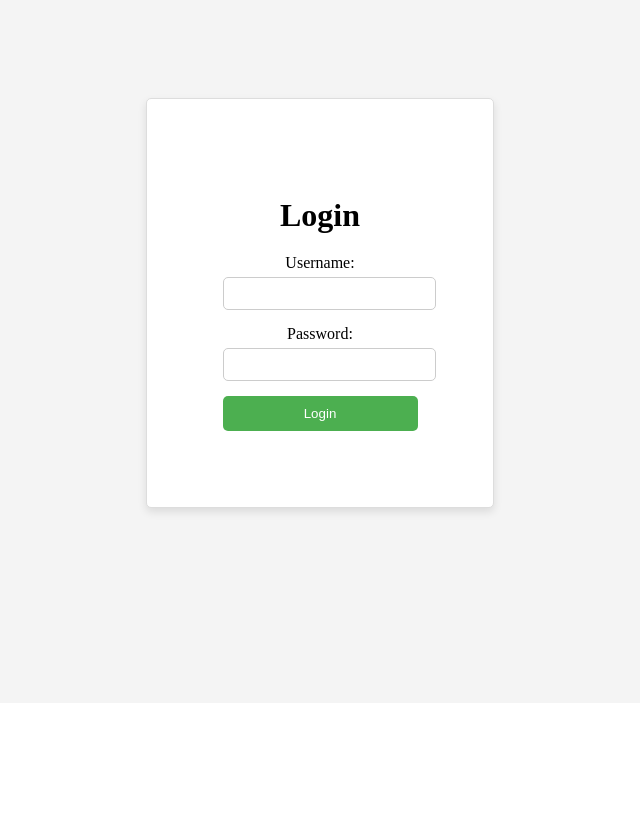
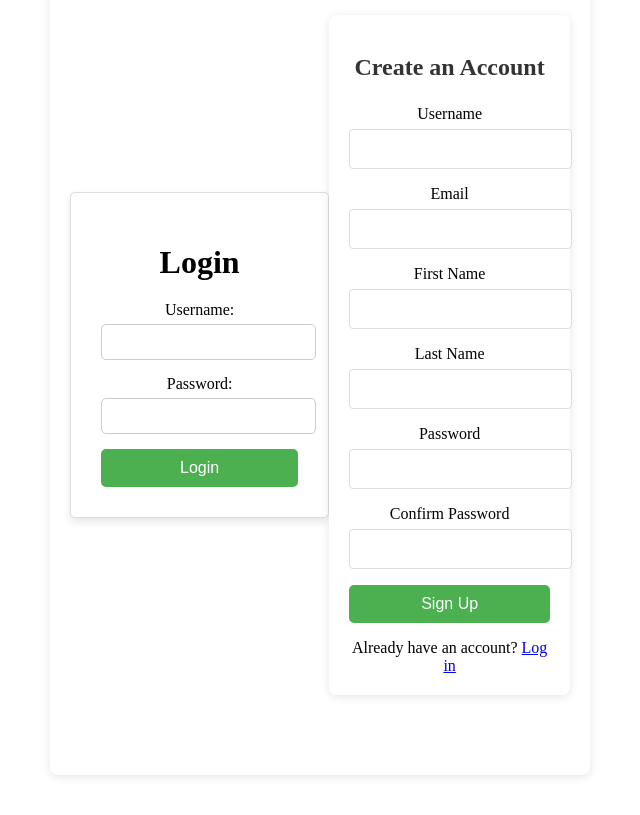
Before and after one commit to subinsolomon/medicalstore, a React (Create React App) app in the folder medicalstore-frontend/: page / in a window 1280 px wide. Shown: the part 105-920 px from the top of the page, without its empty margins (320-960 px from the left). Before the commit the page ends 816 px from the top, so only its background shows below. Built offline with nearby package versions, Linux system fonts and the light colour scheme; no server answers.

Commit message:
Added new registartion page

```diff
--- a/medicalstore-frontend/package.json
+++ b/medicalstore-frontend/package.json
@@ -4,11 +4,13 @@
   "private": true,
   "dependencies": {
     "@reduxjs/toolkit": "^2.6.1",
+    "axios": "^1.8.4",
     "cra-template": "1.2.0",
     "js-cookie": "^3.0.5",
     "react": "^19.0.0",
     "react-dom": "^19.0.0",
     "react-redux": "^9.2.0",
+    "react-router-dom": "^7.5.0",
     "react-scripts": "5.0.1",
     "redux": "^5.0.1"
   },
--- a/medicalstore-frontend/src/components/Login/Login.js
+++ b/medicalstore-frontend/src/components/Login/Login.js
@@ -2,6 +2,7 @@ import React, { useState } from 'react';
 import './Login.css';
 import { useDispatch, useSelector } from 'react-redux';
 import { login } from '../../redux/slices/authSlice';
+import RegistrationForm from '../RegistrationForm/RegistrationForm.js';
 
 const Login = () => {
     const [username, setUsername] = useState('');
@@ -66,6 +67,7 @@ const Login = () => {
                 {message && <p>{message}</p>}
                 {isLoggedIn && <p>You are logged in!</p>}
             </form>
+            <RegistrationForm />
         </div>
     );
 };
--- a/medicalstore-frontend/src/components/RegistrationForm/RegistrationForm.css
+++ b/medicalstore-frontend/src/components/RegistrationForm/RegistrationForm.css
@@ -0,0 +1,67 @@
+/* In your CSS file or styled components */
+.login-container,
+.registration-container {
+  max-width: 500px;
+  margin: 40px auto;
+  padding: 20px;
+  background-color: #fff;
+  border-radius: 8px;
+  box-shadow: 0 2px 10px rgba(0, 0, 0, 0.1);
+}
+
+h2 {
+  text-align: center;
+  margin-bottom: 24px;
+  color: #333;
+}
+
+.form-group {
+  margin-bottom: 16px;
+}
+
+label {
+  display: block;
+  margin-bottom: 6px;
+  font-weight: 500;
+}
+
+input {
+  width: 100%;
+  padding: 10px;
+  border: 1px solid #ddd;
+  border-radius: 4px;
+  font-size: 16px;
+}
+
+button {
+  width: 100%;
+  padding: 12px;
+  background-color: #4285f4;
+  color: white;
+  border: none;
+  border-radius: 4px;
+  font-size: 16px;
+  cursor: pointer;
+  transition: background-color 0.3s;
+}
+
+button:hover {
+  background-color: #3367d6;
+}
+
+button:disabled {
+  background-color: #b8c2cc;
+  cursor: not-allowed;
+}
+
+.error-message {
+  color: #d32f2f;
+  font-size: 14px;
+  margin-top: 4px;
+}
+
+.login-link,
+.register-link {
+  text-align: center;
+  margin-top: 16px;
+}
--- a/medicalstore-frontend/src/components/RegistrationForm/RegistrationForm.js
+++ b/medicalstore-frontend/src/components/RegistrationForm/RegistrationForm.js
@@ -0,0 +1,229 @@
+import React, { useState } from 'react';
+//import { useNavigate } from 'react-router-dom';
+import axios from 'axios';
+import './RegistrationForm.css'
+
+const RegistrationForm = () => {
+//  const navigate = useNavigate();
+  const [formData, setFormData] = useState({
+    username: '',
+    email: '',
+    firstName: '',
+    lastName: '',
+    password: '',
+    confirmPassword: ''
+  });
+  const [errors, setErrors] = useState({});
+  const [isSubmitting, setIsSubmitting] = useState(false);
+
+  const handleChange = (e) => {
+    const { name, value } = e.target;
+    setFormData({
+      ...formData,
+      [name]: value
+    });
+
+    // Clear error when user starts typing again
+    if (errors[name]) {
+      setErrors({
+        ...errors,
+        [name]: null
+      });
+    }
+  };
+
+  const validateForm = () => {
+    const newErrors = {};
+
+    // Username validation
+    if (!formData.username.trim()) {
+      newErrors.username = 'Username is required';
+    }
+
+    // Email validation
+    if (!formData.email.trim()) {
+      newErrors.email = 'Email is required';
+    } else if (!/\S+@\S+\.\S+/.test(formData.email)) {
+      newErrors.email = 'Email is invalid';
+    }
+
+    // Password validation
+    if (!formData.password) {
+      newErrors.password = 'Password is required';
+    } else if (formData.password.length < 6) {
+      newErrors.password = 'Password must be at least 6 characters long';
+    }
+
+    // Confirm password validation
+    if (formData.password !== formData.confirmPassword) {
+      newErrors.confirmPassword = 'Passwords do not match';
+    }
+
+    return newErrors;
+  };
+
+  const checkUsernameAvailability = async (username) => {
+    try {
+      const response = await axios.get(`http://localhost:8080/api/check-username?username=${username}`);
+      return response.data.available;
+    } catch (error) {
+      console.error('Error checking username:', error);
+      return false;
+    }
+  };
+
+  const handleSubmit = async (e) => {
+    e.preventDefault();
+
+    // Form validation
+    const formErrors = validateForm();
+    if (Object.keys(formErrors).length > 0) {
+      setErrors(formErrors);
+      return;
+    }
+
+    setIsSubmitting(true);
+
+    try {
+      // Check username availability
+      const isUsernameAvailable = await checkUsernameAvailability(formData.username);
+      if (!isUsernameAvailable) {
+        setErrors({ ...errors, username: 'Username already taken' });
+        setIsSubmitting(false);
+        return;
+      }
+
+      // Submit registration data
+      const response = await axios.post('http://localhost:8080/api/register', {
+        username: formData.username,
+        password: formData.password,
+        email: formData.email,
+        firstName: formData.firstName,
+        lastName: formData.lastName
+      });
+
+      if (response.data.success) {
+        // Registration successful
+        alert('Registration successful! Please log in.');
+//        navigate('/login'); // Redirect to login page
+      } else {
+        // Registration failed with a known reason
+        setErrors({ general: response.data.message });
+      }
+    } catch (error) {
+      // Handle different types of errors
+      if (error.response && error.response.status === 409) {
+        // Conflict - username or email exists
+        const message = error.response.data.message;
+        if (message.includes('Username')) {
+          setErrors({ ...errors, username: 'Username already exists' });
+        } else if (message.includes('Email')) {
+          setErrors({ ...errors, email: 'Email already exists' });
+        }
+      } else {
+        // Other errors
+        setErrors({ general: 'Registration failed. Please try again later.' });
+        console.error('Registration error:', error);
+      }
+    } finally {
+      setIsSubmitting(false);
+    }
+  };
+
+  return (
+    <div className="registration-container">
+      <h2>Create an Account</h2>
+      <form onSubmit={handleSubmit}>
+        {errors.general && (
+          <div className="error-message">{errors.general}</div>
+        )}
+
+        <div className="form-group">
+          <label htmlFor="username">Username</label>
+          <input
+            type="text"
+            id="username"
+            name="username"
+            value={formData.username}
+            onChange={handleChange}
+            required
+          />
+          {errors.username && <div className="error-message">{errors.username}</div>}
+        </div>
+
+        <div className="form-group">
+          <label htmlFor="email">Email</label>
+          <input
+            type="email"
+            id="email"
+            name="email"
+            value={formData.email}
+            onChange={handleChange}
+            required
+          />
+          {errors.email && <div className="error-message">{errors.email}</div>}
+        </div>
+
+        <div className="form-group">
+          <label htmlFor="firstName">First Name</label>
+          <input
+            type="text"
+            id="firstName"
+            name="firstName"
+            value={formData.firstName}
+            onChange={handleChange}
+          />
+        </div>
+
+        <div className="form-group">
+          <label htmlFor="lastName">Last Name</label>
+          <input
+            type="text"
+            id="lastName"
+            name="lastName"
+            value={formData.lastName}
+            onChange={handleChange}
+          />
+        </div>
+
+        <div className="form-group">
+          <label htmlFor="password">Password</label>
+          <input
+            type="password"
+            id="password"
+            name="password"
+            value={formData.password}
+            onChange={handleChange}
+            required
+          />
+          {errors.password && <div className="error-message">{errors.password}</div>}
+        </div>
+
+        <div className="form-group">
+          <label htmlFor="confirmPassword">Confirm Password</label>
+          <input
+            type="password"
+            id="confirmPassword"
+            name="confirmPassword"
+            value={formData.confirmPassword}
+            onChange={handleChange}
+            required
+          />
+          {errors.confirmPassword && (
+            <div className="error-message">{errors.confirmPassword}</div>
+          )}
+        </div>
+
+        <button type="submit" disabled={isSubmitting}>
+          {isSubmitting ? 'Registering...' : 'Sign Up'}
+        </button>
+      </form>
+
+      <div className="login-link">
+        Already have an account? <a href="/login">Log in</a>
+      </div>
+    </div>
+  );
+};
+
+export default RegistrationForm;
```
Also changed, not shown: 1 other file (tests, documents, lock files or other folders).
